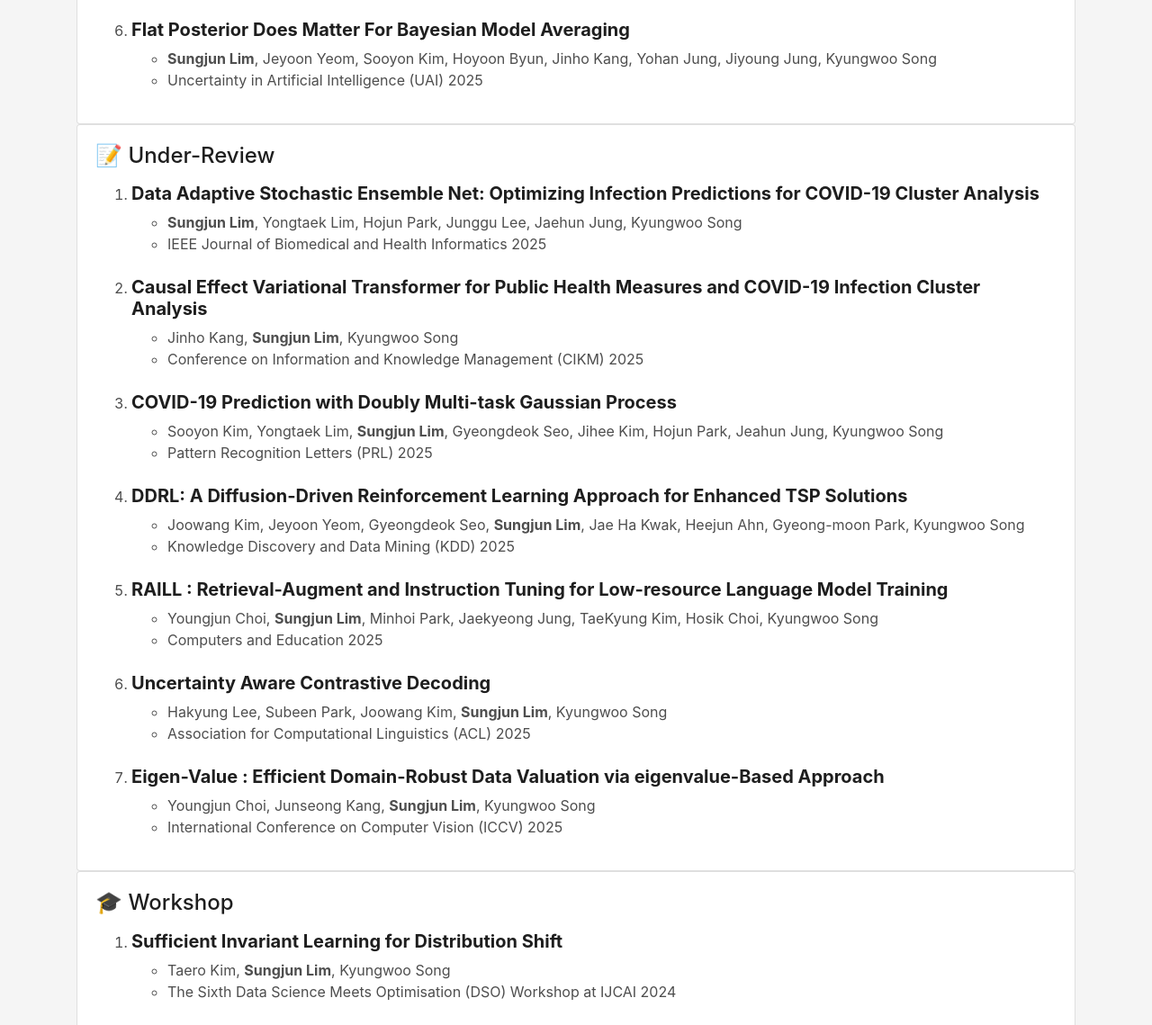
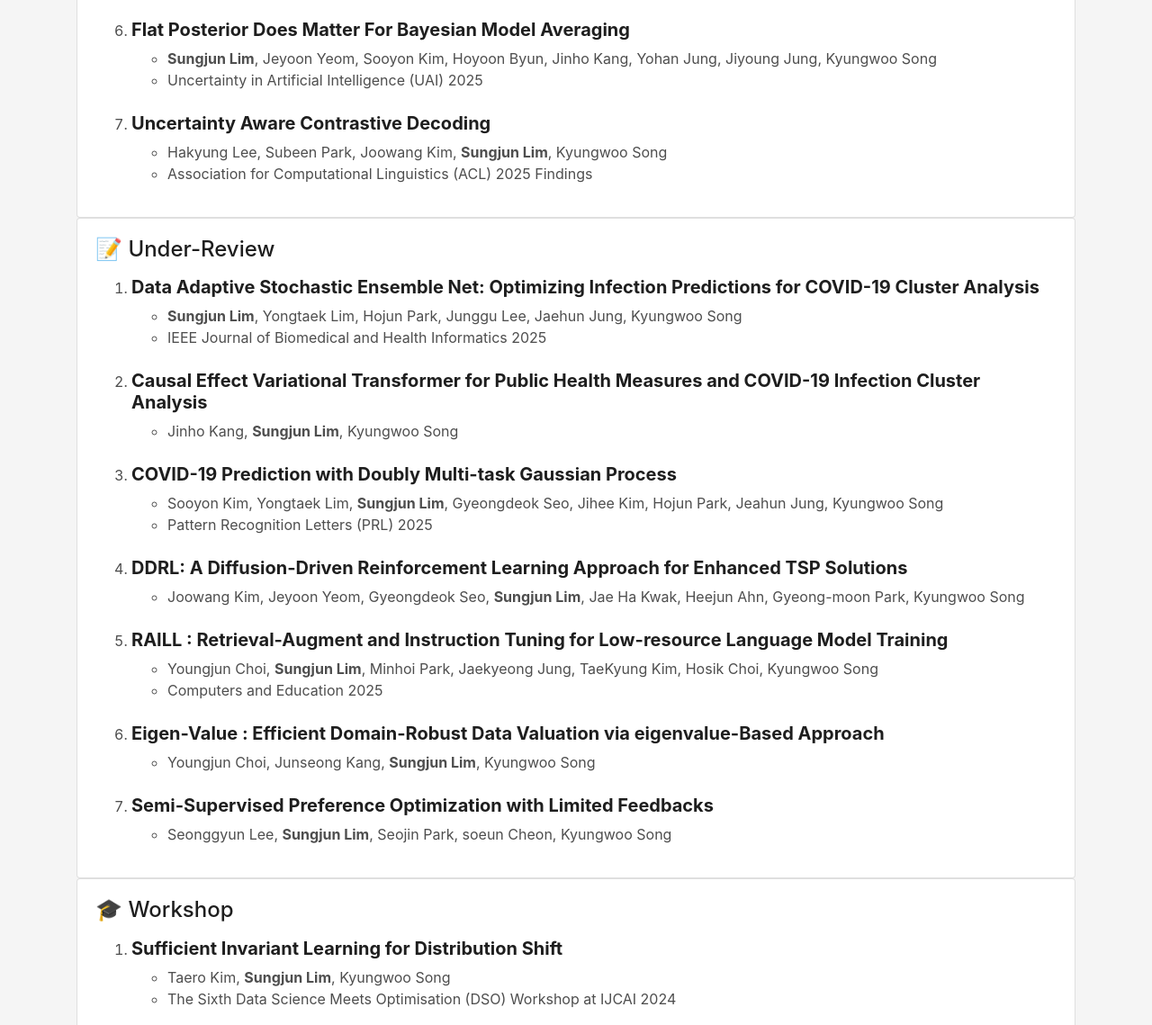
Before and after one commit to SungJun98/SungJun98.github.io, a plain HTML site: page index.html in a window 1280 px wide. Shown: the part 4130-5269 px from the top of the page at 90% size. Drawn offline with Linux system fonts and the light colour scheme; files whose address does not match are found by name.

Commit message:
Update NeurIPS 2025 submissions

```diff
--- a/index.html
+++ b/index.html
@@ -411,9 +411,20 @@
               </ul>
             </li>
 
+            <br>
+
+            <li>
+              <h5><strong>Uncertainty Aware Contrastive Decoding</strong></h5>
+              <ul>
+                <li>Hakyung Lee, Subeen Park, Joowang Kim, <b>Sungjun Lim</b>, Kyungwoo Song</li>
+                <li>Association for Computational Linguistics (ACL) 2025 Findings</li>
+              </ul>
+            </li>
+
           </ol>
         </div>
       </div>
+
 
       <!-- Under-Review -->
       <div class="collapse show" id="underReview">
@@ -434,7 +445,7 @@
               <h5><strong>Causal Effect Variational Transformer for Public Health Measures and COVID-19 Infection Cluster Analysis</strong></h5>
               <ul>
                 <li>Jinho Kang, <b>Sungjun Lim</b>, Kyungwoo Song</li>
-                <li>Conference on Information and Knowledge Management (CIKM) 2025</li>
+                <!-- <li>Conference on Information and Knowledge Management (CIKM) 2025</li> -->
               </ul>
             </li>
 
@@ -454,7 +465,7 @@
               <h5><strong>DDRL: A Diffusion-Driven Reinforcement Learning Approach for Enhanced TSP Solutions</strong></h5>
               <ul>
                 <li>Joowang Kim, Jeyoon Yeom, Gyeongdeok Seo, <b>Sungjun Lim</b>, Jae Ha Kwak, Heejun Ahn, Gyeong-moon Park, Kyungwoo Song</li>
-                <li>Knowledge Discovery and Data Mining (KDD) 2025</li>
+                <!-- <li>Conference on Neural Information Processing Systems (NeurIPS) 2025</li> -->
               </ul>
             </li>
 
@@ -471,20 +482,20 @@
             <br>
 
             <li>
-              <h5><strong>Uncertainty Aware Contrastive Decoding</strong></h5>
+              <h5><strong>Eigen-Value : Efficient Domain-Robust Data Valuation via eigenvalue-Based Approach</strong></h5>
               <ul>
-                <li>Hakyung Lee, Subeen Park, Joowang Kim, <b>Sungjun Lim</b>, Kyungwoo Song</li>
-                <li>Association for Computational Linguistics (ACL) 2025</li>
+                <li>Youngjun Choi, Junseong Kang, <b>Sungjun Lim</b>, Kyungwoo Song</li>
+                <!-- <li>International Conference on Computer Vision (ICCV) 2025</li> -->
               </ul>
             </li>
 
             <br>
 
             <li>
-              <h5><strong>Eigen-Value : Efficient Domain-Robust Data Valuation via eigenvalue-Based Approach</strong></h5>
+              <h5><strong>Semi-Supervised Preference Optimization with Limited Feedbacks</strong></h5>
               <ul>
-                <li>Youngjun Choi, Junseong Kang, <b>Sungjun Lim</b>, Kyungwoo Song</li>
-                <li>International Conference on Computer Vision (ICCV) 2025</li>
+                <li>Seonggyun Lee, <b>Sungjun Lim</b>, Seojin Park, soeun Cheon, Kyungwoo Song</li>
+                <!-- <li>Conference on Neural Information Processing Systems (NeurIPS) 2025</li> -->
               </ul>
             </li>
           </ol>
```
